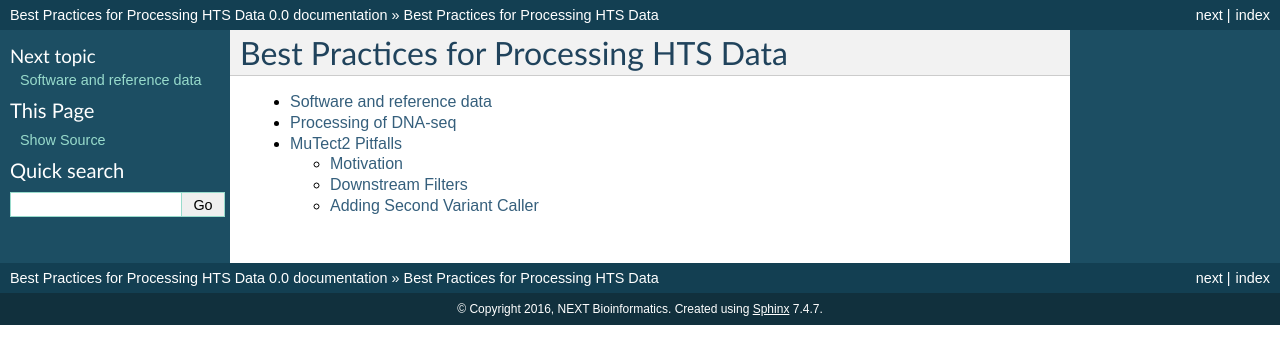
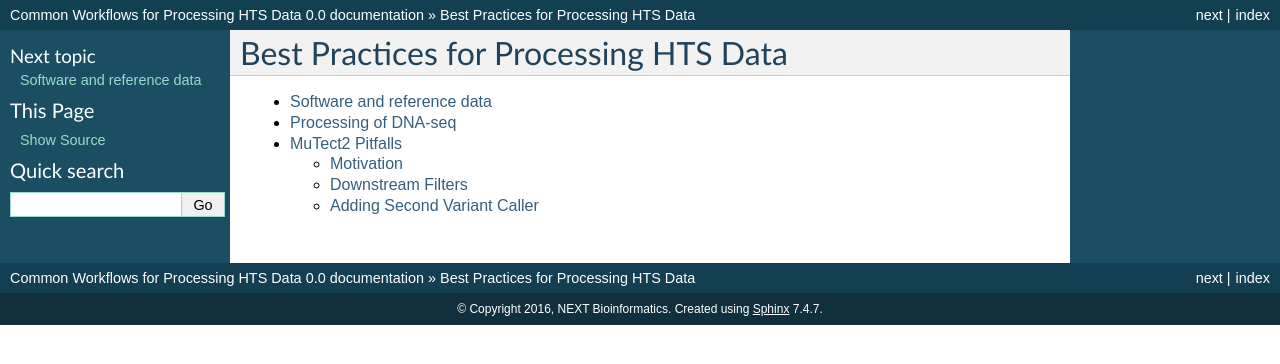
Before and after one commit to NEXTBioinformatics/Best-Practices-for-Processing-HTS-Data, a Sphinx documentation site: the page built from source/index.rst, in a window 1280 px wide. Shown: the top 364 px of the page. Built offline with Sphinx 7.4.7, drawn with Linux system fonts in a browser that asks for light colours.

```diff
--- a/source/conf.py
+++ b/source/conf.py
@@ -46,7 +46,7 @@ source_suffix = '.rst'
 master_doc = 'index'
 
 # General information about the project.
-project = 'Best Practices for Processing HTS Data'
+project = 'Common Workflows for Processing HTS Data'
 copyright = '2016, NEXT Bioinformatics'
 author = 'NEXT Bioinformatics'
 
@@ -225,8 +225,8 @@ latex_elements = {
 # (source start file, target name, title,
 #  author, documentclass [howto, manual, or own class]).
 latex_documents = [
-    (master_doc, 'BestPracticesforProcessingHTSData.tex', 'Best Practices for Processing HTS Data Documentation',
-     'NEXT Bioinformatics Working Group', 'manual'),
+    (master_doc, 'CommonWorkflowsforProcessingHTSData.tex', 'Common Workflows for Processing HTS Data Documentation',
+     'NEXT Bioinformatics', 'manual'),
 ]
 
 # The name of an image file (relative to this directory) to place at the top of
```
